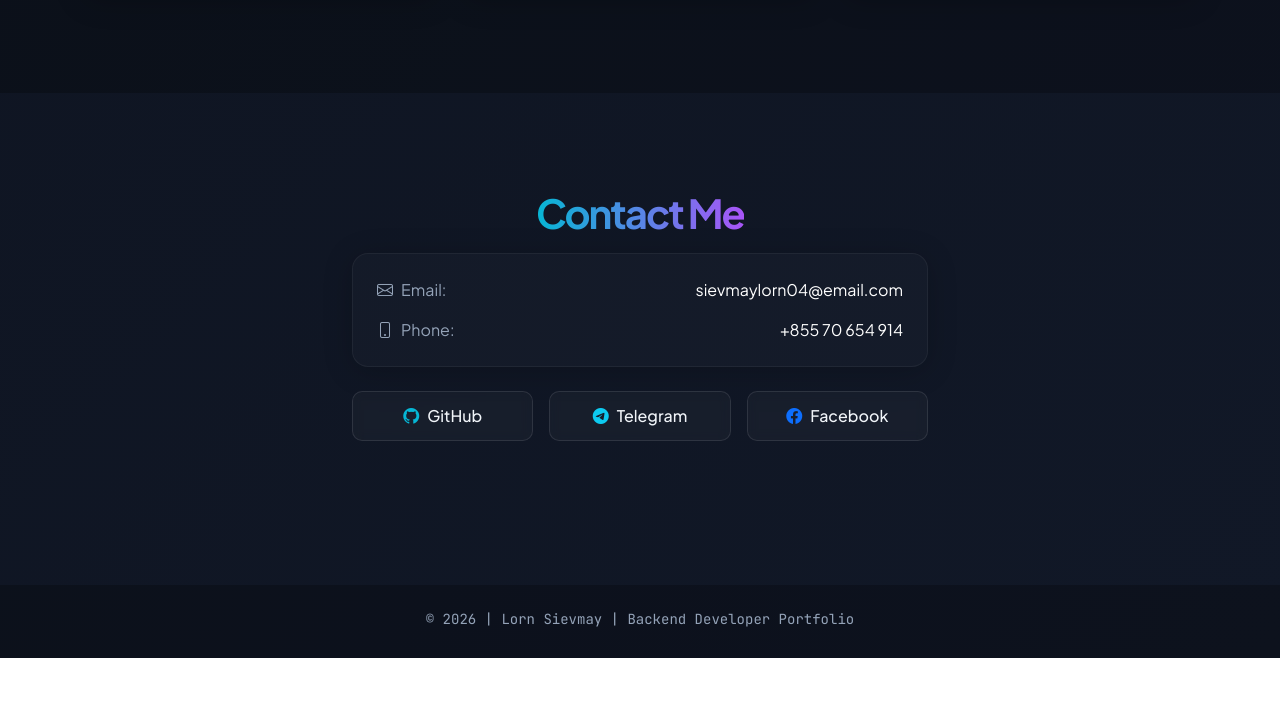
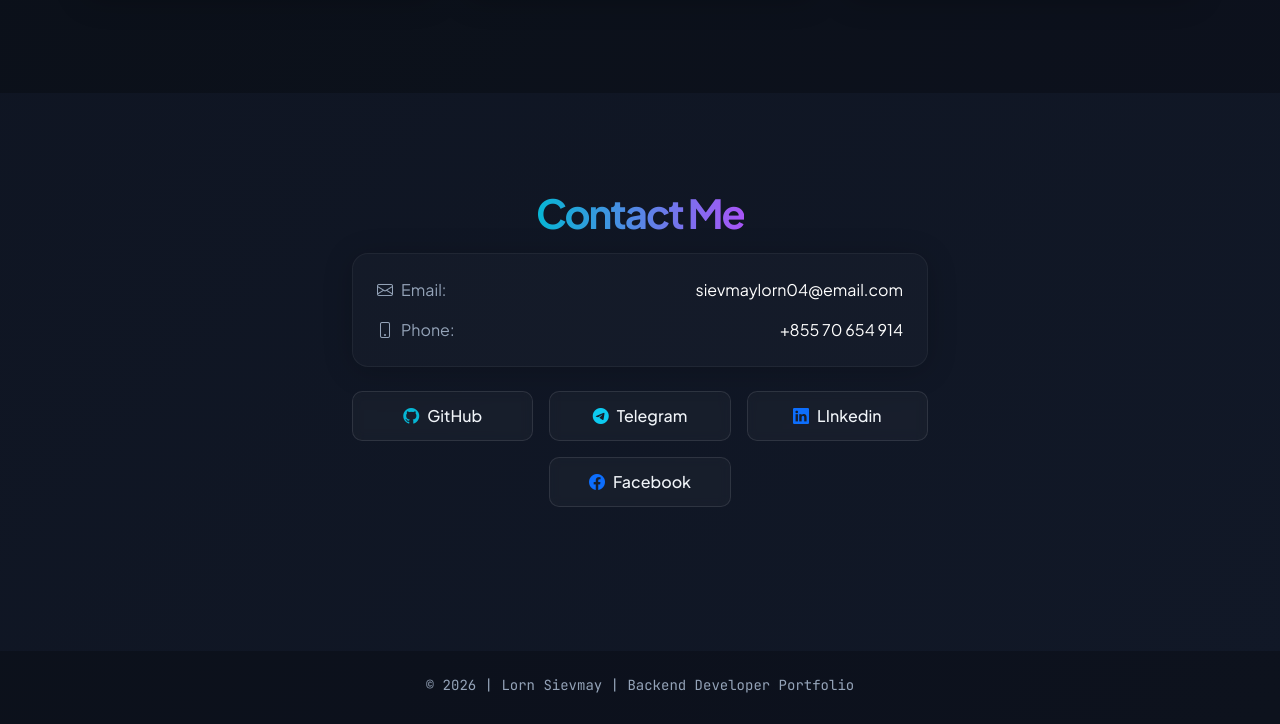
Before and after one commit to sievmaylorn/MyPortfolio_BACKEND, a plain HTML site: page index.html in a window 1280 px wide. Shown: the part 4400-5124 px from the top of the page. Before the commit the page ends 5058 px from the top, so only its background shows below. Drawn offline with nearby package versions, Linux system fonts and the light colour scheme.

Commit message:
Linkedin cmmt

```diff
--- a/index.html
+++ b/index.html
@@ -624,7 +624,16 @@ Tools :
         </a>
       </div>
 
-      <div class="col-6 col-sm-4">
+       <div class="col-6 col-sm-4">
+        <a href="https://www.linkedin.com/in/sievmaylorn/"
+           target="_blank"
+           class="btn btn-outline-glass w-100">
+          <i class="bi-linkedin me-2 text-primary"></i>
+          LInkedin
+        </a>
+      </div>
+
+       <div class="col-6 col-sm-4">
         <a href="https://web.facebook.com/amurbabymamaa"
            target="_blank"
            class="btn btn-outline-glass w-100">
```
